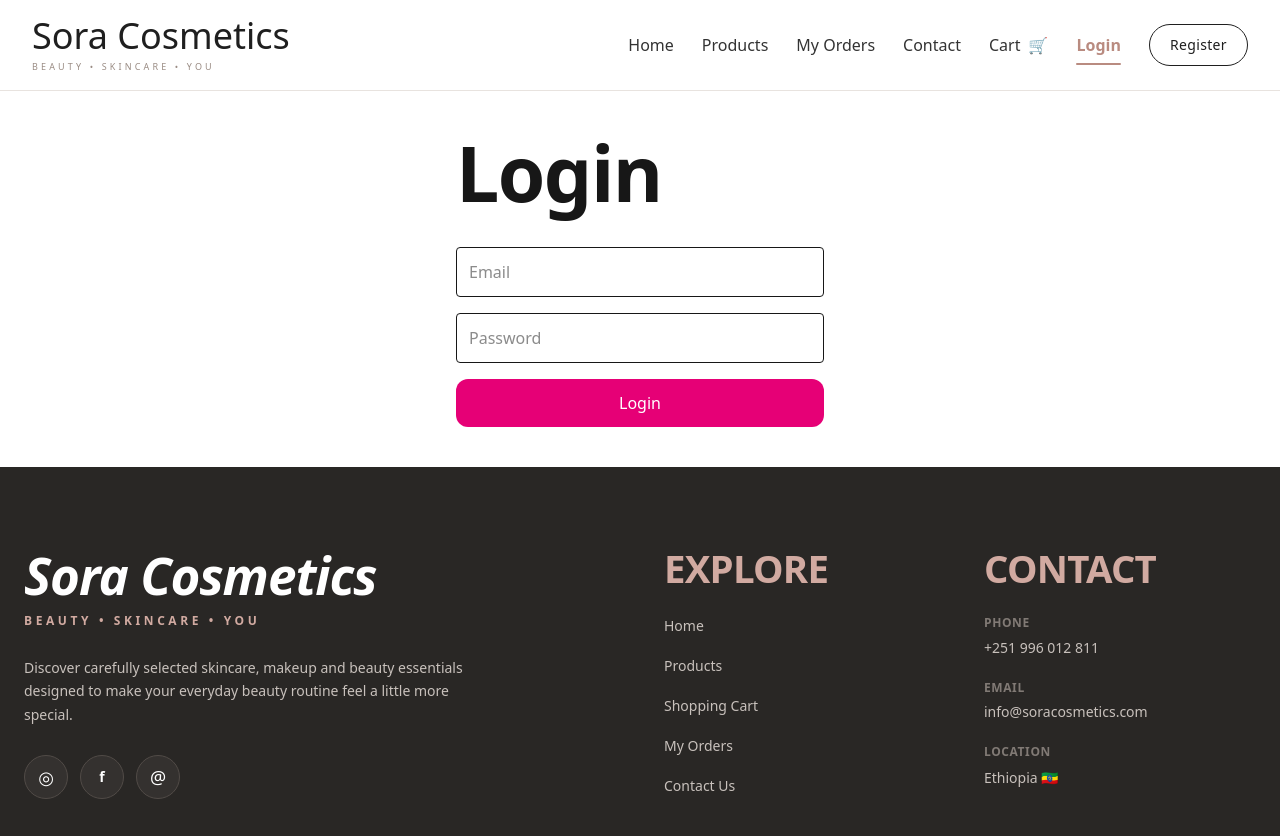
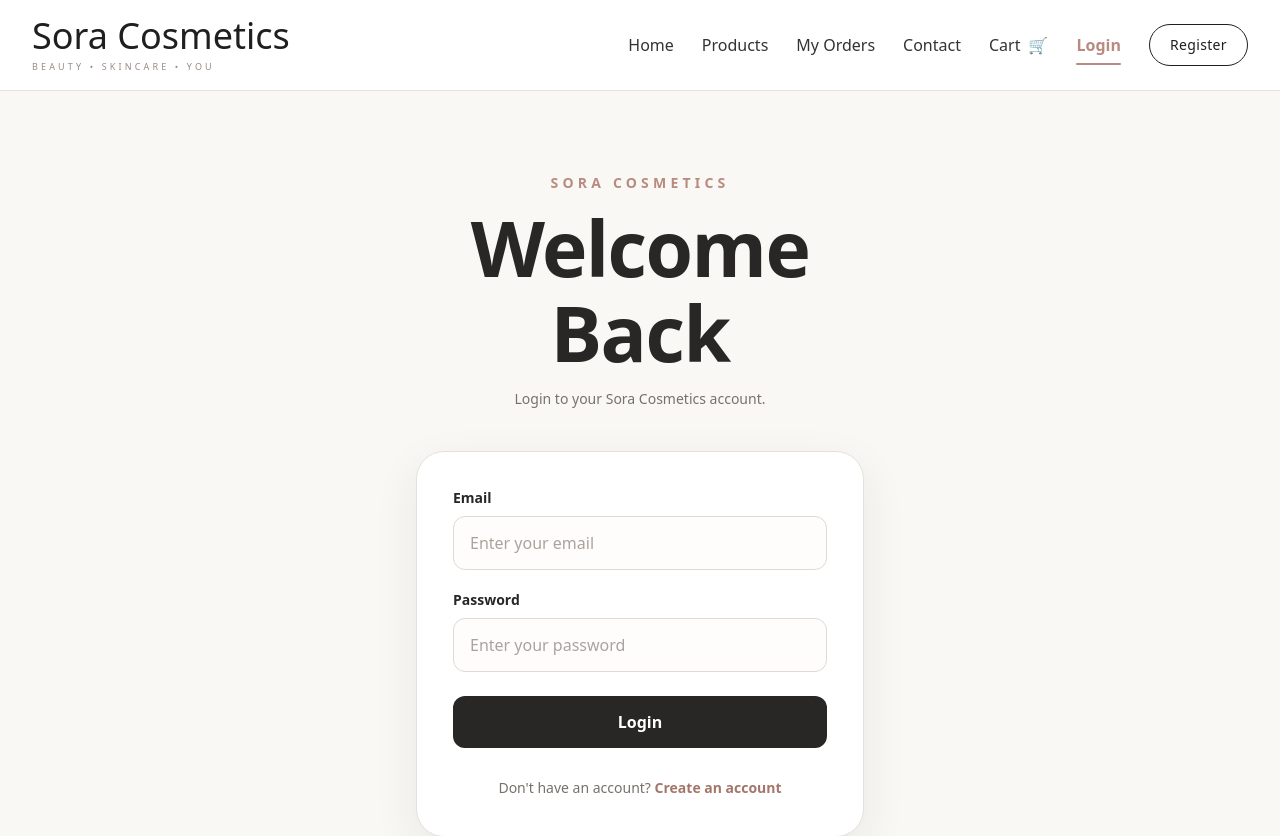
Before and after one commit to Abenuab/sora-cosmetics, a Next.js app: page /login in a window 1280 px wide. Shown: the top 836 px of the page. Built offline with nearby package versions, Linux system fonts and the light colour scheme; no server answers.

Commit message:
Improve login authentication page

```diff
--- a/app/login/page.tsx
+++ b/app/login/page.tsx
@@ -3,6 +3,7 @@
 import { useState } from "react";
 import { supabase } from "@/lib/supabase";
 import { useRouter } from "next/navigation";
+import Link from "next/link";
 
 export default function LoginPage() {
   const router = useRouter();
@@ -10,54 +11,196 @@ export default function LoginPage() {
   const [email, setEmail] = useState("");
   const [password, setPassword] = useState("");
   const [loading, setLoading] = useState(false);
+  const [errorMessage, setErrorMessage] = useState("");
 
   const login = async () => {
+    setErrorMessage("");
+
+    if (!email.trim() || !password) {
+      setErrorMessage("Please enter your email and password.");
+      return;
+    }
+
     setLoading(true);
 
-    const { error } = await supabase.auth.signInWithPassword({
-      email,
+    const { data, error } = await supabase.auth.signInWithPassword({
+      email: email.trim(),
       password,
     });
 
     setLoading(false);
 
     if (error) {
-      alert(error.message);
+      console.error("LOGIN ERROR:", error);
+
+      setErrorMessage(error.message);
       return;
     }
 
-    alert("Login successful!");
+    console.log("LOGIN SUCCESS:", data.user);
+
     router.push("/");
+    router.refresh();
   };
 
   return (
-    <main className="max-w-md mx-auto p-10">
-      <h1 className="text-3xl font-bold mb-8">
-        Login
+    <main className="min-h-screen bg-[#faf8f5] px-6 py-20 text-[#292725]">
+
+      <div className="mx-auto max-w-md">
+
+        {/* Header */}
+
+        <div className="mb-10 text-center">
+
+          <p className="text-sm font-bold uppercase tracking-[0.3em] text-[#b98b80]">
+            Sora Cosmetics
+          </p>
+
+          <h1 className="mt-3 font-serif text-4xl font-semibold">
+            Welcome Back
           </h1>
 
+          <p className="mt-3 text-sm text-[#77716c]">
+            Login to your Sora Cosmetics account.
+          </p>
+
+        </div>
+
+        {/* Login Card */}
+
+        <div className="rounded-[28px] border border-[#e5e0db] bg-white p-7 shadow-[0_15px_45px_rgba(40,35,30,0.08)] sm:p-9">
+
+          {/* Error */}
+
+          {errorMessage && (
+            <div className="mb-5 rounded-xl border border-red-200 bg-red-50 px-4 py-3 text-sm text-red-700">
+              {errorMessage}
+            </div>
+          )}
+
+          {/* Email */}
+
+          <div className="mb-5">
+
+            <label
+              htmlFor="email"
+              className="mb-2 block text-sm font-semibold text-[#292725]"
+            >
+              Email
+            </label>
+
             <input
-        className="w-full border p-3 rounded mb-4"
-        placeholder="Email"
+              id="email"
+              type="email"
+              autoComplete="email"
+              placeholder="Enter your email"
               value={email}
               onChange={(e) => setEmail(e.target.value)}
+              className="
+                w-full
+                rounded-xl
+                border
+                border-[#ded9d4]
+                bg-[#fffdfb]
+                px-4
+                py-3.5
+                text-[#292725]
+                outline-none
+                transition
+                placeholder:text-[#aaa39d]
+                focus:border-[#b98b80]
+                focus:ring-2
+                focus:ring-[#b98b80]/20
+              "
             />
 
+          </div>
+
+          {/* Password */}
+
+          <div className="mb-6">
+
+            <label
+              htmlFor="password"
+              className="mb-2 block text-sm font-semibold text-[#292725]"
+            >
+              Password
+            </label>
+
             <input
+              id="password"
               type="password"
-        className="w-full border p-3 rounded mb-4"
-        placeholder="Password"
+              autoComplete="current-password"
+              placeholder="Enter your password"
               value={password}
               onChange={(e) => setPassword(e.target.value)}
+              onKeyDown={(e) => {
+                if (e.key === "Enter") {
+                  login();
+                }
+              }}
+              className="
+                w-full
+                rounded-xl
+                border
+                border-[#ded9d4]
+                bg-[#fffdfb]
+                px-4
+                py-3.5
+                text-[#292725]
+                outline-none
+                transition
+                placeholder:text-[#aaa39d]
+                focus:border-[#b98b80]
+                focus:ring-2
+                focus:ring-[#b98b80]/20
+              "
             />
+
+          </div>
+
+          {/* Login Button */}
 
           <button
             onClick={login}
             disabled={loading}
-        className="w-full bg-pink-600 text-white p-3 rounded-xl"
+            className="
+              w-full
+              rounded-xl
+              bg-[#292725]
+              py-3.5
+              font-semibold
+              text-white
+              transition
+              duration-300
+              hover:-translate-y-0.5
+              hover:bg-[#b98b80]
+              disabled:cursor-not-allowed
+              disabled:opacity-60
+            "
           >
             {loading ? "Logging in..." : "Login"}
           </button>
+
+          {/* Register */}
+
+          <p className="mt-7 text-center text-sm text-[#77716c]">
+
+            Don't have an account?{" "}
+
+            <Link
+              href="/register"
+              className="font-semibold text-[#a4766b] transition hover:text-[#80564d] hover:underline"
+            >
+              Create an account
+            </Link>
+
+          </p>
+
+        </div>
+
+      </div>
+
     </main>
   );
 }
```
Lines whose indentation alone changed are shown as unchanged.
